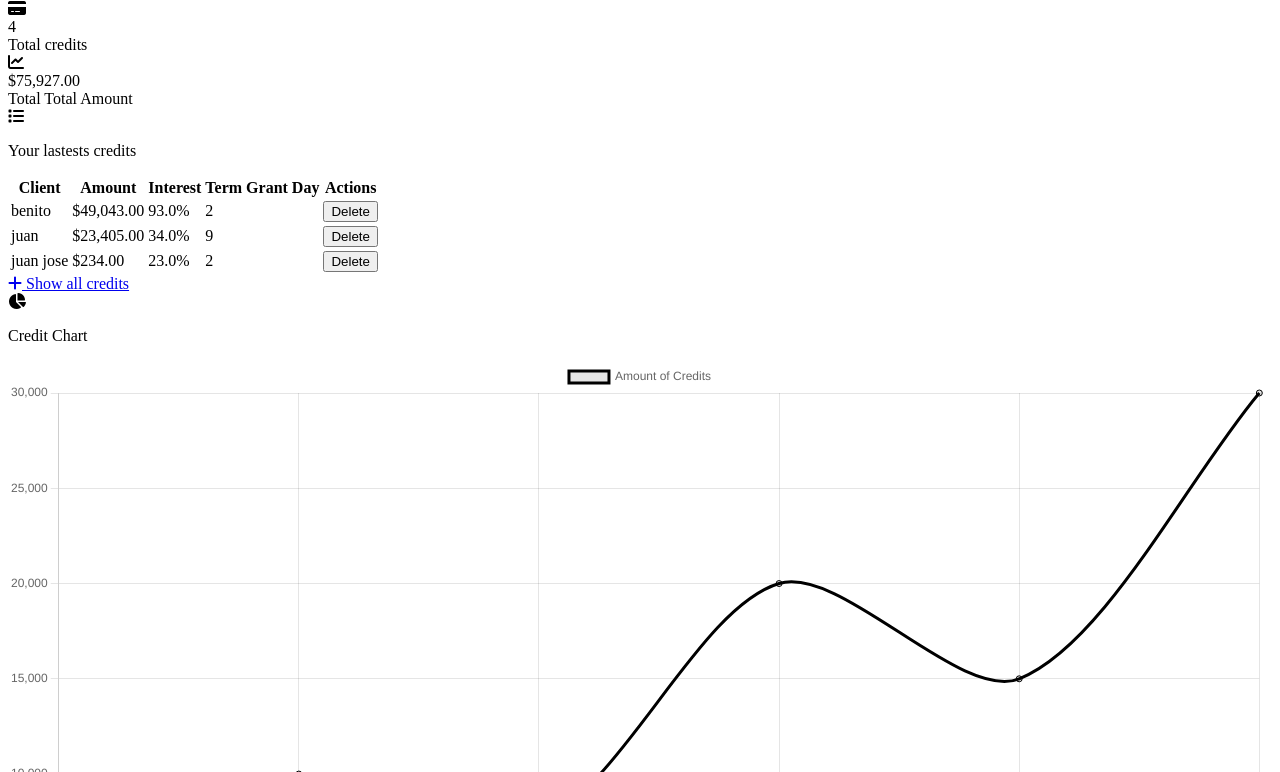
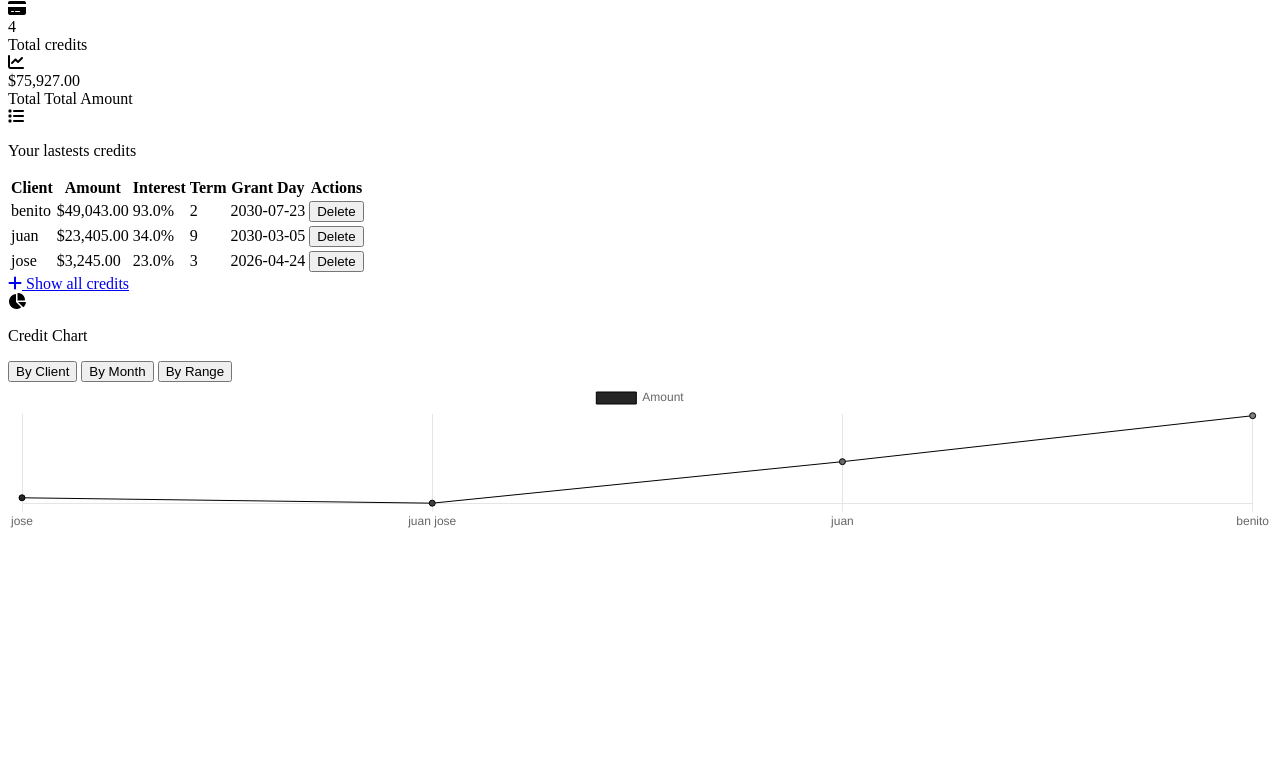
Before and after one commit to Jesuszenro/credit-register, a Flask app: page / in a window 1280 px wide. Shown: the part 132-904 px from the top of the page. After the commit the page ends 660 px from the top, so only its background shows below. Run offline with Flask 3, Linux system fonts and the light colour scheme.

Commit message:
added new visualization graphs, date bug in dashboard fixed

```diff
--- a/controllers/app.py
+++ b/controllers/app.py
@@ -3,9 +3,12 @@ from models.credit import db, Credit  # Import the database and Credit model
 from flask import flash, redirect, url_for
 from dotenv import load_dotenv
 from datetime import datetime
+from collections import defaultdict
+from datetime import datetime
 import os
 
-load_dotenv()  # Load environment variables from .env file
+# Load environment variables from .env file
+load_dotenv()
 app = Flask(__name__, template_folder='../templates', static_folder='../static')
 app.secret_key = os.getenv("SECRET_KEY")
 
@@ -13,7 +16,8 @@ app.secret_key = os.getenv("SECRET_KEY")
 app.config['SQLALCHEMY_DATABASE_URI'] = 'sqlite:///credits.db'  # Database URI for SQLite
 app.config['SQLALCHEMY_TRACK_MODIFICATIONS'] = False
 
-db.init_app(app)  # Initialize the SQLAlchemy extension with the Flask app
+# Initialize the SQLAlchemy extension with the Flask app
+db.init_app(app)
 
 with app.app_context():
     db.create_all()  # Create the database tables if they don't exist
@@ -69,8 +73,89 @@ def index():
     # Calculate the total amount of all credits
     total_amount = sum(credit.amount for credit in credits)
     # Get the last 3 credits for display
-    last_credits = Credit.query.order_by(Credit.id.desc()).limit(3).all()
+    last_credits = Credit.query.order_by(Credit.grant_day.desc()).limit(3).all()
     return render_template('index.html', total_credits=total_credits, total_amount=total_amount, last_credits=last_credits)  # Render the main page
+
+
+#################### API routes to get credit data for charts
+# Get credit data by client for chart
+@app.route('/api/credit_by_client')
+def credit_by_client():
+    # Query all credits and group by client
+    credits = Credit.query.all()
+    client_totals = {}
+    # Sum amounts for each client
+    for credit in credits:
+        client_totals[credit.client] = client_totals.get(credit.client, 0) + credit.amount
+    # Prepare data for the chart
+    data = {
+        "labels": list(client_totals.keys()),
+        "amounts": list(client_totals.values())
+    }
+    # Return the data as JSON
+    return jsonify(data)
+
+# Get total credit amount by month for chart
+@app.route('/api/total_credit')
+def total_credit():
+    credits = Credit.query.all()
+
+    # Group by month
+    monthly_totals = defaultdict(float)
+
+    for credit in credits:
+        if credit.grant_day:  # Ensure grant_day is not None
+            # Parse the date and extract the month
+            date_obj = datetime.strptime(credit.grant_day, '%Y-%m-%d')
+            month_label = date_obj.strftime('%b')
+            monthly_totals[month_label] += credit.amount
+
+    # Order according month
+    ordered_months = ['Jan', 'Feb', 'Mar', 'Apr', 'May', 'Jun',
+                      'Jul', 'Aug', 'Sep', 'Oct', 'Nov', 'Dec']
+    labels = []
+    amounts = []
+    # Prepare the data for the chart by matching the ordered months with the calculated monthly totals
+    for month in ordered_months:
+        if month in monthly_totals:
+            labels.append(month)
+            amounts.append(monthly_totals[month])
+    # Prepare the final data structure for the chart
+    data = {
+        "labels": labels,
+        "amounts": amounts
+    }
+    # Return the data as JSON
+    return jsonify(data)
+
+# Get credit data by amount range for chart
+@app.route('/api/credit_by_range')
+def credit_by_range():
+    credits = Credit.query.all()
+    # Initialize ranges for credit amounts
+    ranges = {
+        "0 - 5000": 0,
+        "5001 - 20000": 0,
+        "20001+": 0
+    }
+
+    # Count credits in each range
+    for credit in credits:
+        if credit.amount <= 5000:
+            ranges["0 - 5000"] += 1
+        elif credit.amount <= 20000:
+            ranges["5001 - 20000"] += 1
+        else:
+            ranges["20001+"] += 1
+
+    # Prepare the data for the chart
+    data = {
+        "labels": list(ranges.keys()),
+        "amounts": list(ranges.values())
+    }
+    # Return the data as JSON
+    return jsonify(data)
+
 
 ################# CRUD operations for credits
 # Register a new credit
--- a/static/css/credits-view/visualize-credits.css
+++ b/static/css/credits-view/visualize-credits.css
@@ -53,7 +53,7 @@ header .btn {
 }
 table {
      width: 100%;
-    border-collapse: collapse; /* quita los espacios entre bordes */
+    border-collapse: collapse;
     margin: 20px 0;
     font-size: 16px;
     min-width: 600px;
--- a/static/js/flash_message.js
+++ b/static/js/flash_message.js
@@ -1,8 +1,9 @@
 document.addEventListener('DOMContentLoaded', () => {
+  // Hide flash messages after 4 seconds
   const flashDiv = document.getElementById('flash-messages');
   if (flashDiv) {
     setTimeout(() => {
       flashDiv.style.display = 'none';
-    }, 4000); // 4 segundos
+    }, 4000); // 4 secs
   }
 });
--- a/static/js/main.js
+++ b/static/js/main.js
@@ -1,23 +1,66 @@
-document.addEventListener('DOMContentLoaded', function() {
+let chart; // Global variable to hold the chart instance
+
+function loadChart(type) {
+    let url = '';
+    let chartType = 'bar';
+
+    if (type === 'client') {
+        url = '/api/credit_by_client';
+        chartType = 'line';
+    } else if (type === 'total') {
+        url = '/api/total_credit';
+        chartType = 'line';
+    } else if (type === 'range') {
+        url = '/api/credit_by_range';
+        chartType = 'pie';
+    }
+
+    fetch(url)
+        .then(response => response.json())
+        .then(data => {
             const ctx = document.getElementById('creditChart').getContext('2d');
 
-        // Create a line chart for the credit data- Temporaly before database integration
-        new Chart(ctx, {
-        type: 'line',
+            // Destroy the previous chart if it exists
+            if (chart) {
+                chart.destroy();
+            }
+
+            chart = new Chart(ctx, {
+                type: chartType,
                 data: {
-            labels: ['Jan', 'Feb', 'Mar', 'Apr', 'May', 'Jun'],
+                    labels: data.labels,
                     datasets: [{
-            label: 'Amount of Credits',
-            data: [5000, 10000, 7500, 20000, 15000, 30000],
-            borderColor: 'rgb(0, 0, 0)',
-            tension: 0.3,
-            fill: false
+                        label: 'Amount',
+                        data: data.amounts,
+                        backgroundColor: [
+                            '#262626',
+                            '#404040',
+                            '#696969',
+                            '#808080',
+                            '#a9a9a9',
+                            '#d3d3d3',
+                            '#f5f5f5',
+                        ],
+                        borderColor: 'rgba(0, 0, 0, 1)',
+                        borderWidth: 1
                     }]
                 },
                 options: {
+                    responsive: true,
+                    maintainAspectRatio: false,
                     scales: {
-            y: { beginAtZero: true }
+                        y: {
+                            beginAtZero: true,
+                            display: chartType === 'bar'
+                        }
                     }
                 }
             });
+        })
+        .catch(error => console.error('Error loading chart:', error));
+}
+
+// Check if the chart element exists before adding the event listener
+document.addEventListener('DOMContentLoaded', () => {
+    loadChart('client');
 });
--- a/templates/credits.html
+++ b/templates/credits.html
@@ -45,7 +45,7 @@
                 <tbody>
                     {% for credit in credits %}
                     <tr id="row-{{ credit.id }}">
-                        <!-- Mostrar texto por defecto -->
+                        <!-- Use the credit ID to uniquely identify each row -->
                         <td>{{ credit.id }}</td>
                         <td id="client-{{ credit.id }}">{{ credit.client }}</td>
                         <td id="amount-{{ credit.id }}">${{ credit.amount }}</td>
@@ -53,6 +53,7 @@
                         <td id="term-{{ credit.id }}">{{ credit.term }}</td>
                         <td id="date-{{ credit.id }}">{{ credit.grant_day }}</td>
                         <td>
+                            <!-- Add buttons for editing and deleting -->
                             <button type="button" onclick="enableEdit('{{ credit.id }}')" class="btn">Edit</button>
                             <form action="{{ url_for('delete_credit', id=credit.id) }}" method="post"
                                 style="display:inline;">
--- a/templates/index.html
+++ b/templates/index.html
@@ -30,11 +30,13 @@
             <main class="main-content">
                 <!-- Stats -->
                 <section class="stats">
+                    <!-- Total Credits -->
                     <div class="stat-card">
                         <i class="fas fa-credit-card icon"></i>
                         <div class="value">{{ total_credits }}</div>
                         <div class="label">Total credits</div>
                     </div>
+                    <!-- Total Amount -->
                     <div class="stat-card">
                         <i class="fas fa-chart-line icon"></i>
                         <div class="value">${{ '{:,.2f}'.format(total_amount) }}</div>
@@ -44,6 +46,7 @@
 
                 <!-- Grid -->
                 <div class="grid-container">
+                    <!-- Last Credits -->
                     <section class="credit-list">
                         <i class="fas fa-list icon"></i>
                         <p>Your lastests credits</p>
@@ -59,14 +62,16 @@
                                 </tr>
                             </thead>
                             <tbody>
+                                <!-- Loop through the last credits -->
                                 {% for credit in last_credits %}
                                 <tr>
                                     <td>{{ credit.client }}</td>
                                     <td>${{ '{:,.2f}'.format(credit.amount) }}</td>
                                     <td>{{ credit.interest_rate }}%</td>
                                     <td>{{ credit.term }}</td>
-                                    <td>{{ credit.grant_date }}</td>
+                                    <td>{{ credit.grant_day }}</td>
                                     <td>
+                                        <!-- Add buttons for editing and deleting -->
                                         <form action="{{ url_for('delete_credit', id=credit.id) }}" method="post"
                                             style="display:inline;">
                                             <button type="submit"
@@ -83,15 +88,25 @@
                             </a>
                         </div>
                     </section>
+                    <!-- Credit Chart -->
+                    <section class="chart-section">
+                        <div class="button-group">
+                            <i class="fas fa-chart-pie icon"></i>
+                            <p>Credit Chart</p>
+                            <!-- Buttons to load different chart types -->
+                            <button class="big-button dark small-button" onclick="loadChart('client')">By Client </button>
+                            <button class="big-button dark small-button" onclick="loadChart('total')">By Month</button>
+                            <button class="big-button dark small-button" onclick="loadChart('range')">By Range</button>
+                        </div>
+                        <div class="chart-container">
+                            <canvas id="creditChart"></canvas>
+                        </div>
+                    </section>
 
-                    <section class="chart-section">
-                        <i class="fas fa-chart-pie icon"></i>
-                        <p>Credit Chart</p>
-                        <canvas id="creditChart" width="400" height="200"></canvas>
-                    </section>
                 </div>
             </main>
         </div>
     </div>
 </body>
+
 </html>
```
Also changed, not shown: static/css/dashboard/components.css (+23 -0 lines), static/js/edit_table.js (+7 -1 lines), instance/credits.db. Lines whose indentation alone changed are shown as unchanged.
